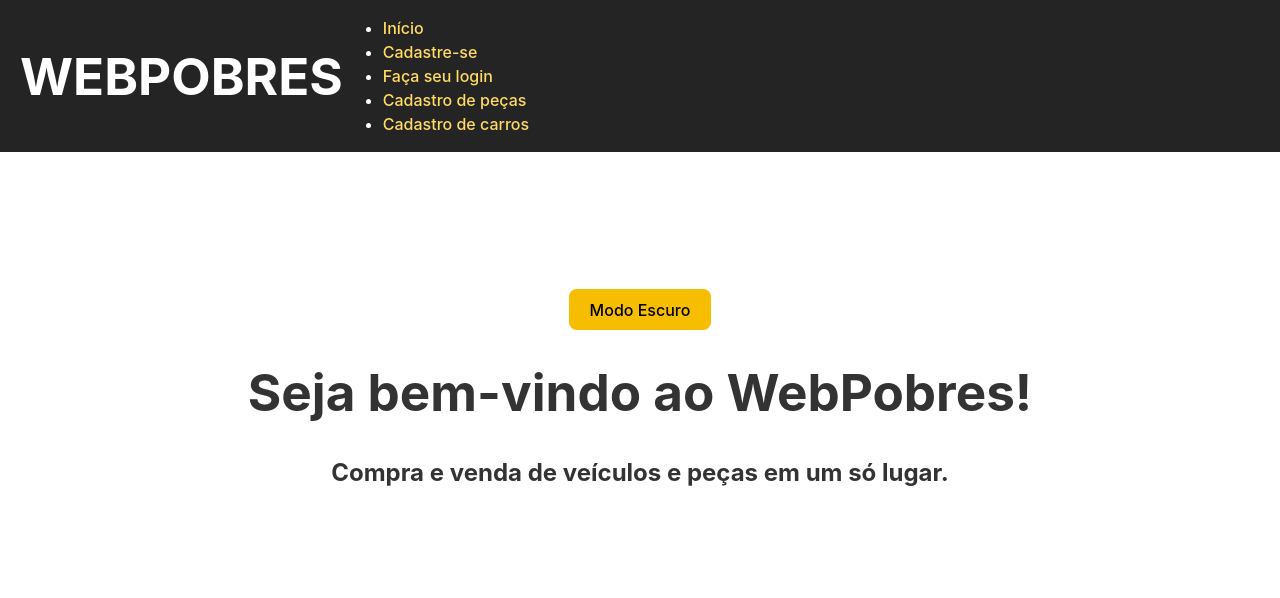
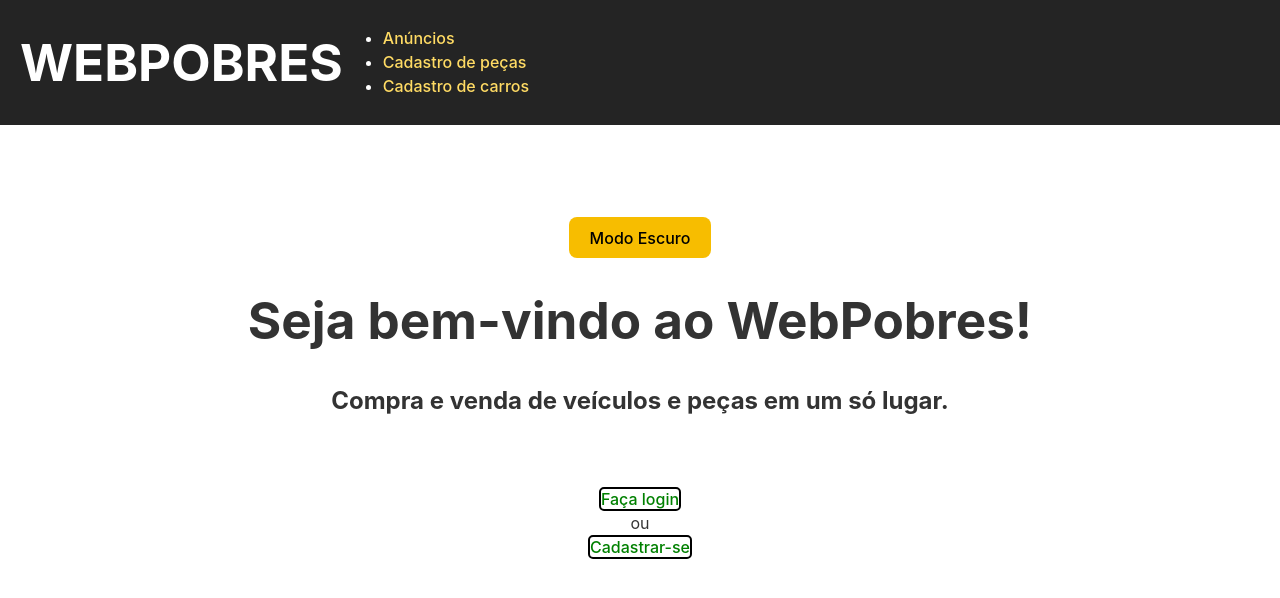
Before and after one commit to LeaelSouza/projeto_SA, a React (Vite) app in the folder vite-project/: page / in a window 1280 px wide. Shown: the top 598 px of the page. Built offline with nearby package versions, Linux system fonts and the light colour scheme.

Commit message:
Alterações de layout

```diff
--- a/vite-project/index.html
+++ b/vite-project/index.html
@@ -25,9 +25,7 @@
     <div class="cabecalho">
       <h1>WEBPOBRES</h1>
       <ul>
-        <li><a href="/">Início</a></li>
-        <li><a href="/cadastroUsuario">Cadastre-se</a></li>
-        <li><a href="/login">Faça seu login</a></li>
+        <li><a href="/telaPrincipal">Anúncios</a></li>
         <li><a href="/anuncioPeca">Cadastro de peças</a></li>
         <li><a href="/anuncioCarro">Cadastro de carros</a></li>
       </ul>
--- a/vite-project/src/TelaInicial/inicio.css
+++ b/vite-project/src/TelaInicial/inicio.css
@@ -0,0 +1,5 @@
+.botao{
+    border: 2px solid black;
+    border-radius: 5px ;
+    color: green;
+}
--- a/vite-project/src/TelaInicial/inicio.jsx
+++ b/vite-project/src/TelaInicial/inicio.jsx
@@ -2,7 +2,7 @@ import { Link, Outlet } from 'react-router-dom';
 import React, { useState, useEffect } from 'react';
 import "./inicio.css";
 
-function TelaInicio(){
+function TelaInicio() {
   const [modoEscuro, setModoEscuro] = useState(false);
 
   useEffect(() => {
@@ -17,21 +17,20 @@ function TelaInicio(){
     setModoEscuro(!modoEscuro);
   };
 
-    return(
+  return (
     <>
-        <div className={modoEscuro?'modo-escuro' : 'modo-claro'}>
+      <div className={modoEscuro ? 'modo-escuro' : 'modo-claro'}>
         <button onClick={alterarModo}>{modoEscuro ? 'Modo Claro' : 'Modo Escuro'}</button>
-            {/* <h1>Início</h1>
-            <Link to={'/telaPrincipal'}>Tela Principal</Link>
-            <br></br>
-            <Link to={'/cadastroUsuario'}>Faça seu cadastro</Link>
-            <br></br>
-            <Link to={'/anuncioCarro'}>Cadastro de anuncio de carros</Link>
-            <br />
-            <Link to={'/anuncioPeca'}>Cadastro de peça</Link> */}
-            <Outlet />
+
         <h1><b>Seja bem-vindo ao WebPobres!</b></h1>
         <h2>Compra e venda de veículos e peças em um só lugar.</h2>
+
+        <br /><br />
+        <Link className='botao' to={'/login'}>Faça login</Link>
+        <br />ou<br />
+        <Link className='botao' to={'/cadastroUsuario'}>Cadastrar-se</Link>
+        <br /><br />
+        <Outlet />
       </div>
     </>
   )
```
Also changed, not shown: vite-project/src/usuario/loginUsuario/loginUsuario.jsx (+3 -18 lines). Lines whose indentation alone changed are shown as unchanged.
